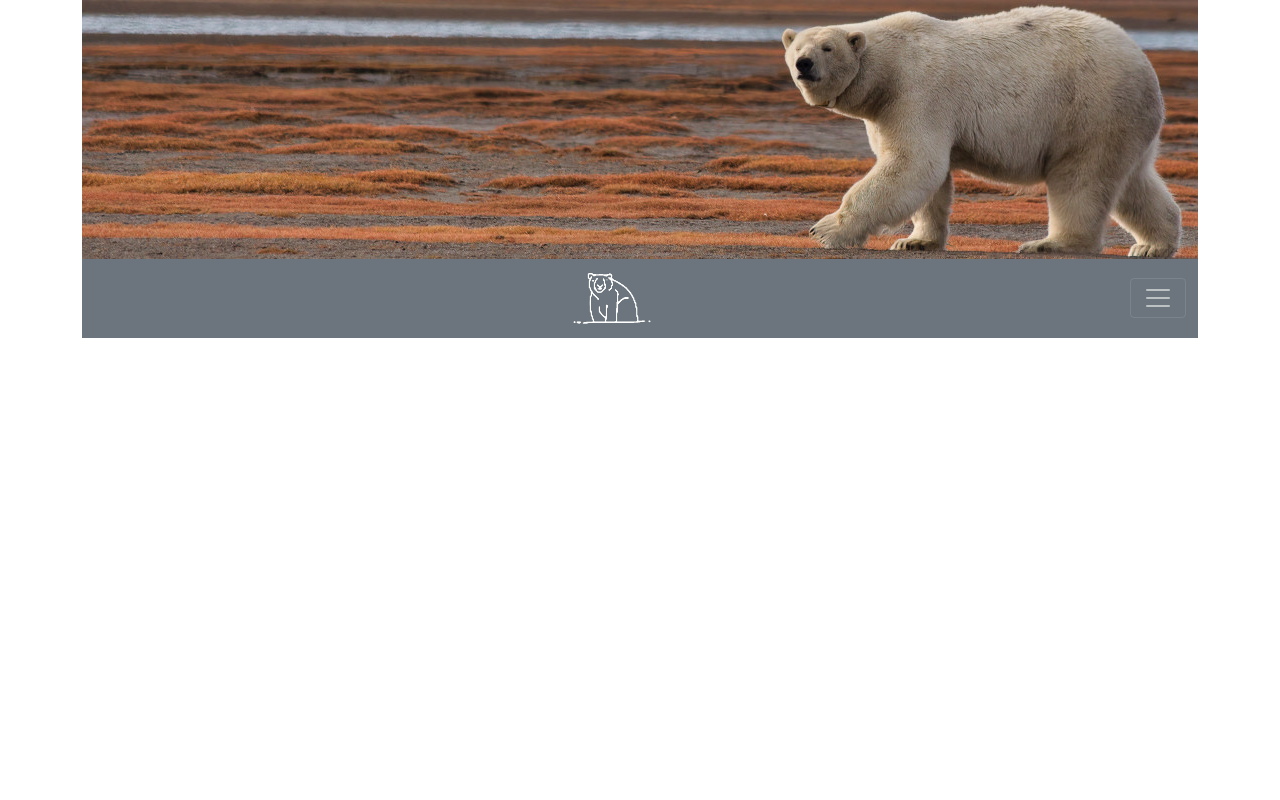
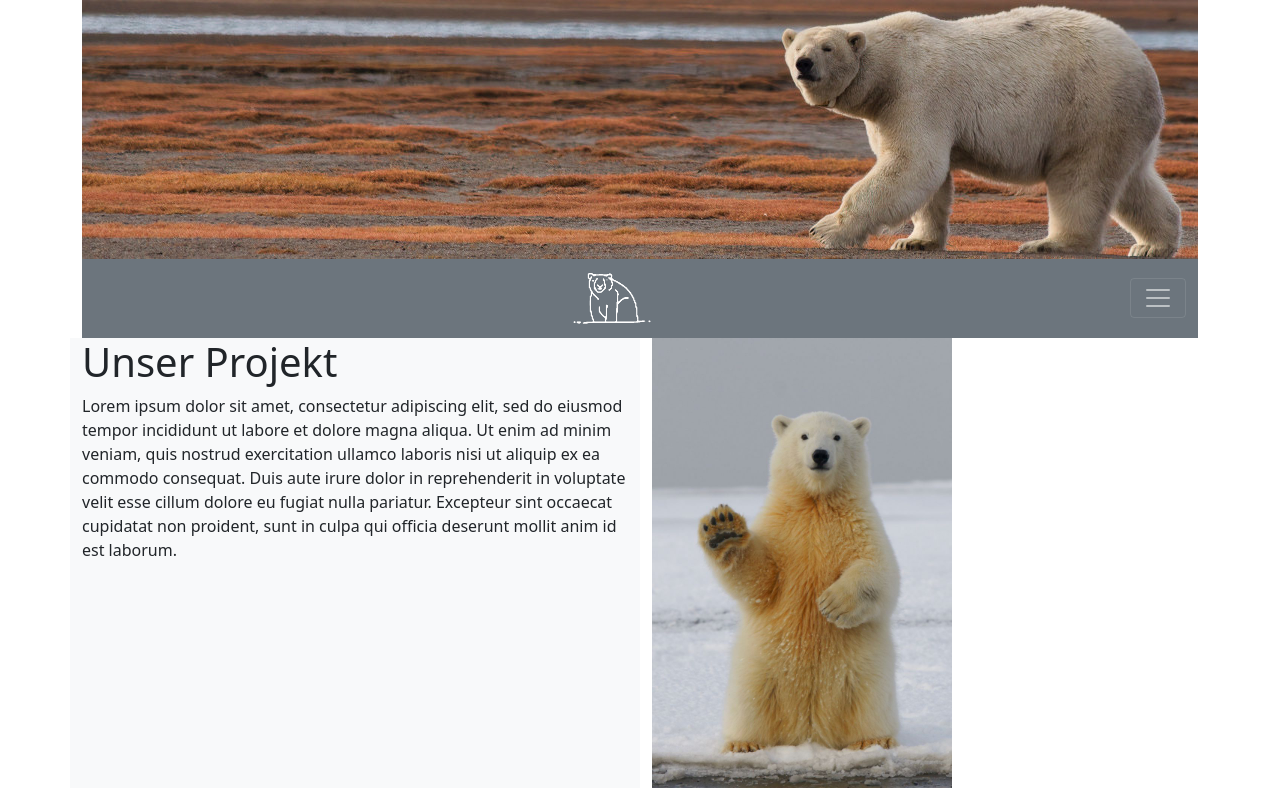
Before and after one commit to PhilippeRaffael/Eisba-r-Klara, a plain HTML site: page index.html in a window 1280 px wide. Drawn offline with nearby package versions, Linux system fonts and the light colour scheme.

Commit message:
added first row with two columns

```diff
--- a/index.html
+++ b/index.html
@@ -30,6 +30,15 @@
         </div>
       </div>
     </nav>
+    <div class="row">
+      <div class="col bg-light">
+        <h1>Unser Projekt</h1>
+        <p>Lorem ipsum dolor sit amet, consectetur adipiscing elit, sed do eiusmod tempor incididunt ut labore et dolore magna aliqua. Ut enim ad minim veniam, quis nostrud exercitation ullamco laboris nisi ut aliquip ex ea commodo consequat. Duis aute irure dolor in reprehenderit in voluptate velit esse cillum dolore eu fugiat nulla pariatur. Excepteur sint occaecat cupidatat non proident, sunt in culpa qui officia deserunt mollit anim id est laborum.</p>
+      </div>
+      <div class="col">
+        <div class="second-image"></div>
+      </div>
+    </div>
   </div>
   <script src="https://cdn.jsdelivr.net/npm/bootstrap@5.1.3/dist/js/bootstrap.bundle.min.js" integrity="sha384-ka7Sk0Gln4gmtz2MlQnikT1wXgYsOg+OMhuP+IlRH9sENBO0LRn5q+8nbTov4+1p" crossorigin="anonymous"></script>
 </body>
--- a/style.css
+++ b/style.css
@@ -2,10 +2,12 @@
   width: 100%;
   height: 259px;
   background-image: url(./sources/pexels-dick-hoskins-6642081.jpeg);
-  background-attachment: ;
+  background-attachment:;
   background-size: cover;
 }
-#icon-icebear{
-  background-image: url(./sources/IMG_0224.png);
-  background-color: red;
+.second-image{
+  width: 300px;
+  height: 450px;
+  background-size: cover;
+  background-image:url(./sources/polar_bear_bear_paw_172111_800x1200.jpg);
 }
```
Also changed, not shown: sources/IMG_0219.jpeg (deleted), sources/polar_bear_bear_paw_172111_800x1200.jpg (added).
